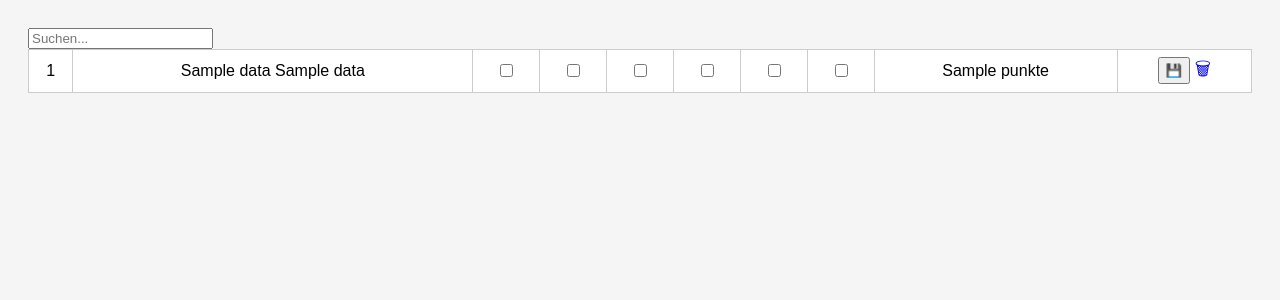
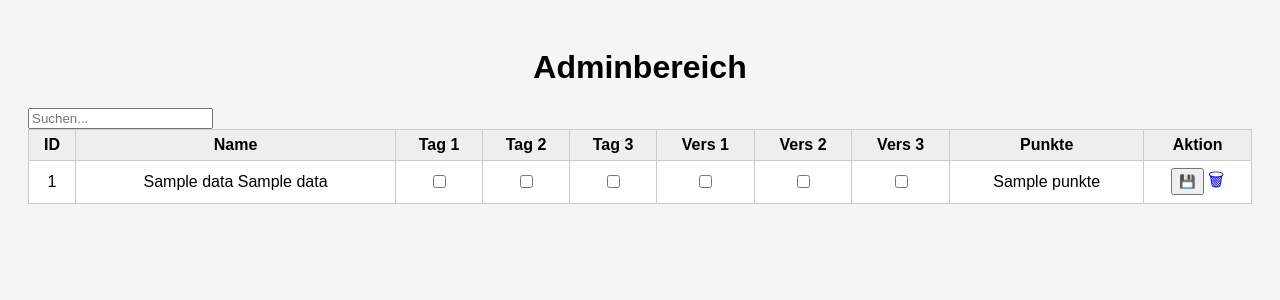
Before and after one commit to GIH05T/kfc-app, a Flask app: template templates/admin.html in a window 1280 px wide. Shown: the top 300 px of the page. Run offline with Flask 3, Linux system fonts and the light colour scheme; the template is opened without the code that fills it: most values are stand-ins (such as "Sample title", 1, 10 or a date in 2020).

Commit message:
Schritt zurück

```diff
--- a/templates/admin.html
+++ b/templates/admin.html
@@ -6,9 +6,26 @@
 <link rel="stylesheet" href="/static/admin.css">
 </head>
 <body>
+
+<h1>Adminbereich</h1>
+
 <input type="text" id="search" placeholder="Suchen...">
 
 <table>
+<thead>
+<tr>
+<th>ID</th>
+<th>Name</th>
+<th>Tag 1</th>
+<th>Tag 2</th>
+<th>Tag 3</th>
+<th>Vers 1</th>
+<th>Vers 2</th>
+<th>Vers 3</th>
+<th>Punkte</th>
+<th>Aktion</th>
+</tr>
+</thead>
 <tbody>
 {% for k in data %}
 <tr>
```
